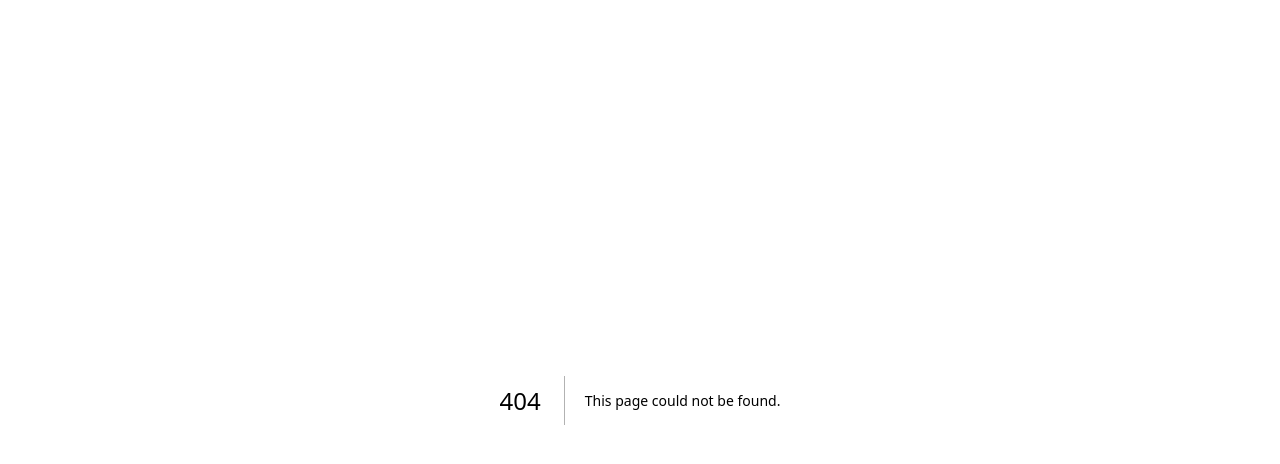
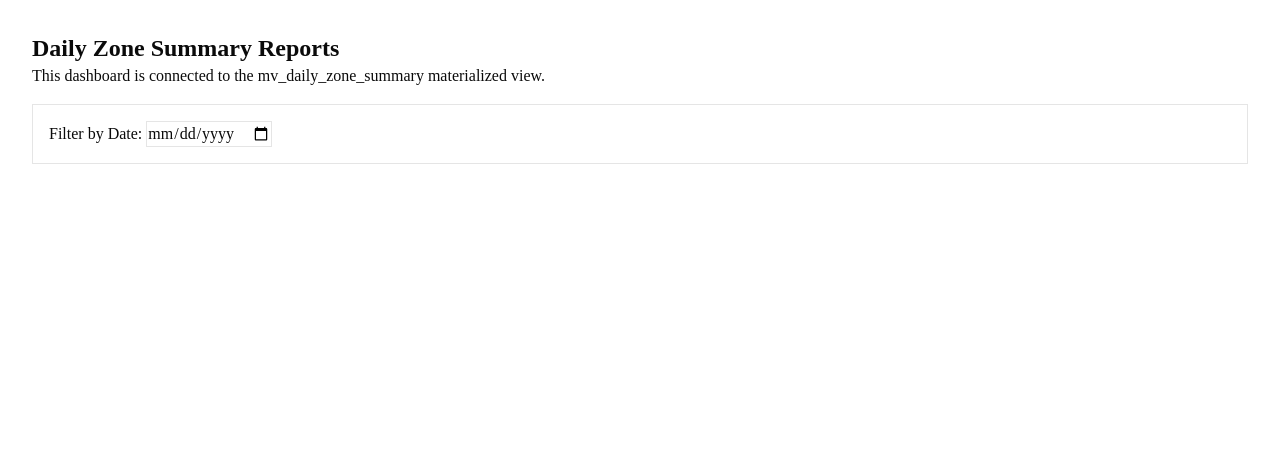
Before and after one commit to Diyarbakir-Yazilim/personel-takip-web, a Next.js app in the folder frontend/: page /dashboard in a window 1280 px wide. Before the commit this address had no page. Shown: the top 464 px of the page. Built offline with nearby package versions, Linux system fonts and the light colour scheme.

Commit message:
Move dashboard page to correct frontend folder

```diff
--- /dev/null
+++ b/frontend/src/app/dashboard/page.tsx
@@ -0,0 +1,14 @@
+import React from 'react';
+
+export default function ReportDashboard() {
+  return (
+    <div className="p-8">
+      <h1 className="text-2xl font-bold">Daily Zone Summary Reports</h1>
+      <p>This dashboard is connected to the mv_daily_zone_summary materialized view.</p>
+      {/* Filtering components will go here */}
+      <div className="mt-4 border p-4">
+        <label>Filter by Date: <input type="date" className="border" /></label>
+      </div>
+    </div>
+  );
+}
```
